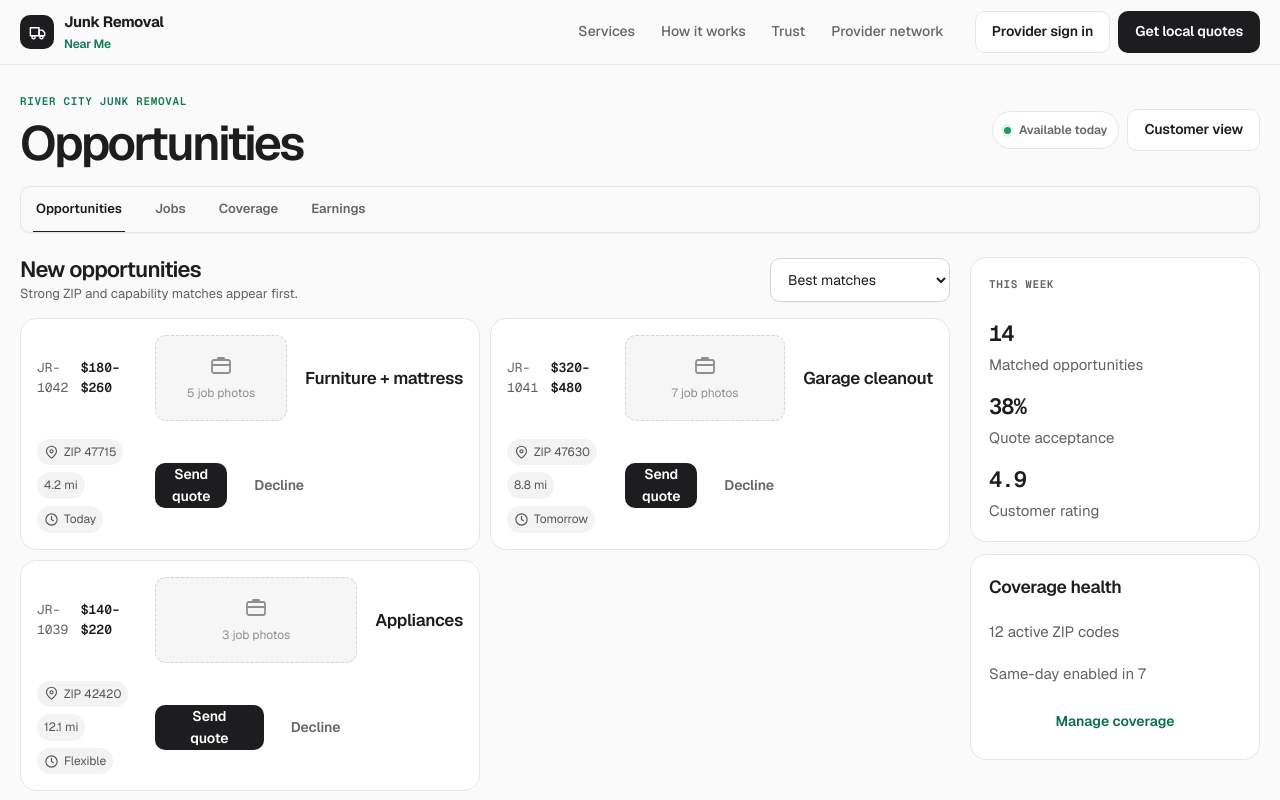
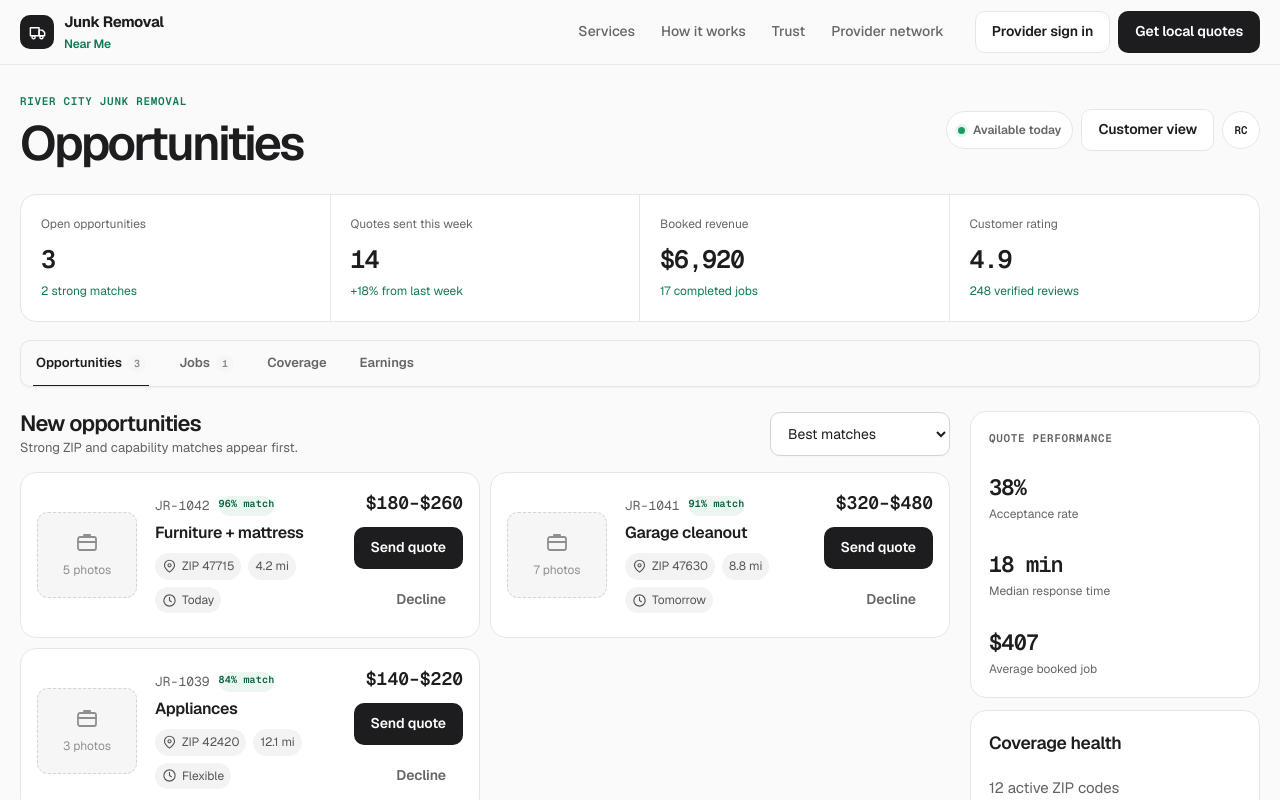
Before and after one commit to skinyanjui/junk-removal-booking, a Next.js app: page /provider/dashboard in a window 1280 px wide. Shown: the top 800 px of the page. Built offline with nearby package versions, Linux system fonts and the light colour scheme.

Commit message:
Rebuild provider experience with Geist hierarchy

```diff
--- a/components/provider-experience.tsx
+++ b/components/provider-experience.tsx
@@ -3,10 +3,11 @@
 import Link from "next/link";
 import { useState } from "react";
 import { opportunities } from "@/lib/mock-data";
-import { BriefcaseIcon, CheckIcon, ClockIcon, MapPinIcon, ShieldCheckIcon } from "@/components/icons";
+import { BriefcaseIcon, CheckIcon, ClockIcon, DollarIcon, MapPinIcon, ShieldCheckIcon, StarIcon } from "@/components/icons";
 import { Button, Card, Input } from "@/components/ui";
 
 type Opportunity = (typeof opportunities)[number];
+type DashboardTab = "Opportunities" | "Jobs" | "Coverage" | "Earnings";
 
 export function ProviderOnboarding() {
   const [step, setStep] = useState(1);
@@ -23,19 +24,69 @@ export function ProviderOnboarding() {
   }
 
   const labels = ["Business", "Coverage", "Capabilities", "Review"];
+
   return (
     <div className="provider-onboarding">
-      <div className="provider-hero"><p className="eyebrow">Provider network</p><h1>Receive jobs in the ZIP codes you choose.</h1><p className="lede">Create a trusted provider profile, set your coverage, and send clear quotes without paying for irrelevant leads.</p></div>
+      <div className="provider-hero">
+        <div><p className="eyebrow">Provider network</p><h1>Receive jobs in the ZIP codes you choose.</h1></div>
+        <p className="lede">Create a trusted provider profile, set your coverage, and send clear quotes without paying for irrelevant leads.</p>
+      </div>
+
       <div className="onboarding-layout">
-        <aside className="onboarding-steps" aria-label="Provider onboarding progress">
-          {labels.map((label, index) => <button type="button" key={label} className={step === index + 1 ? "active" : step > index + 1 ? "complete" : ""} onClick={() => setStep(index + 1)}><i>{step > index + 1 ? <CheckIcon /> : index + 1}</i>{label}</button>)}
+        <aside className="onboarding-rail">
+          <nav className="onboarding-steps" aria-label="Provider onboarding progress">
+            {labels.map((label, index) => (
+              <button type="button" key={label} className={step === index + 1 ? "active" : step > index + 1 ? "complete" : ""} onClick={() => setStep(index + 1)}>
+                <i>{step > index + 1 ? <CheckIcon /> : index + 1}</i>{label}
+              </button>
+            ))}
+          </nav>
+          <div className="onboarding-help"><b>Your settings stay editable.</b>Pause ZIP codes, change minimums, and update capabilities from the dashboard at any time.</div>
         </aside>
+
         <Card className="onboarding-card">
-          <div className="onboarding-progress"><span style={{ width: `${step * 25}%` }} /></div>
-          {step === 1 && <div className="form-stack"><p className="eyebrow">Step 1 of 4</p><h2>Tell us about your business.</h2><p className="form-intro">Use the details customers and our verification team can confirm.</p><label>Business name<Input value={business} onChange={(event) => setBusiness(event.target.value)} placeholder="River City Junk Removal" /></label><label>Business phone<Input value={phone} onChange={(event) => setPhone(event.target.value)} inputMode="tel" placeholder="(812) 555-0199" /></label><label>Business email<Input value={email} onChange={(event) => setEmail(event.target.value)} type="email" placeholder="jobs@company.com" /></label><Button disabled={!business.trim() || phone.trim().length < 7 || !email.includes("@")} onClick={() => setStep(2)}>Continue</Button></div>}
-          {step === 2 && <div className="form-stack"><p className="eyebrow">Step 2 of 4</p><h2>Choose your coverage.</h2><p className="form-intro">Only receive opportunities in active ZIP codes. You can pause an area at any time.</p><div className="zip-entry"><Input value={newZip} onChange={(event) => setNewZip(event.target.value)} onKeyDown={(event) => { if (event.key === "Enter") { event.preventDefault(); addZip(); } }} inputMode="numeric" maxLength={5} placeholder="Add ZIP code" /><Button onClick={addZip}>Add</Button></div><div className="zip-list">{zips.map((zip) => <span key={zip}>{zip}<button type="button" aria-label={`Remove ${zip}`} onClick={() => setZips((current) => current.filter((item) => item !== zip))}>×</button></span>)}</div><label className="switch-row"><input type="checkbox" defaultChecked /> Suggest nearby ZIP codes</label><div className="split-actions"><Button variant="secondary" onClick={() => setStep(1)}>Back</Button><Button disabled={!zips.length} onClick={() => setStep(3)}>Continue</Button></div></div>}
-          {step === 3 && <div className="form-stack"><p className="eyebrow">Step 3 of 4</p><h2>What jobs can you handle?</h2><p className="form-intro">These settings prevent poor matches and help customers receive more accurate quotes.</p><div className="capability-grid">{["Furniture", "Appliances", "Cleanouts", "Yard waste", "Heavy items", "Light demolition"].map((item) => <label key={item}><input type="checkbox" defaultChecked={item !== "Heavy items"} />{item}</label>)}</div><label>Minimum job value<Input defaultValue="$100" /></label><div className="split-actions"><Button variant="secondary" onClick={() => setStep(2)}>Back</Button><Button onClick={() => setStep(4)}>Continue</Button></div></div>}
-          {step === 4 && <div className="form-stack"><p className="eyebrow">Step 4 of 4</p><h2>Ready for verification.</h2><Card className="review-box"><b>{business || "Your business"}</b><span>{zips.length} active ZIP codes</span><span>{email}</span><span className="review-status"><ShieldCheckIcon /> Insurance and identity verification required before live opportunities</span></Card><Link className="button button-primary" href="/provider/dashboard">Open provider dashboard</Link><Button variant="secondary" onClick={() => setStep(3)}>Back</Button></div>}
+          <div className="onboarding-progress" aria-hidden="true"><span style={{ width: `${step * 25}%` }} /></div>
+
+          {step === 1 && (
+            <div className="form-stack">
+              <p className="eyebrow">Step 1 of 4</p><h2>Tell us about your business.</h2>
+              <p className="form-intro">Use details customers and the verification team can confirm.</p>
+              <label>Business name<Input value={business} onChange={(event) => setBusiness(event.target.value)} placeholder="River City Junk Removal" autoComplete="organization" /></label>
+              <label>Business phone<Input value={phone} onChange={(event) => setPhone(event.target.value)} inputMode="tel" placeholder="(812) 555-0199" autoComplete="tel" /></label>
+              <label>Business email<Input value={email} onChange={(event) => setEmail(event.target.value)} type="email" placeholder="jobs@company.com" autoComplete="email" /></label>
+              <Button disabled={!business.trim() || phone.trim().length < 7 || !email.includes("@")} onClick={() => setStep(2)}>Continue</Button>
+            </div>
+          )}
+
+          {step === 2 && (
+            <div className="form-stack">
+              <p className="eyebrow">Step 2 of 4</p><h2>Choose your coverage.</h2>
+              <p className="form-intro">Only receive opportunities in active ZIP codes. Pause an area without deleting it.</p>
+              <div className="zip-entry"><Input value={newZip} onChange={(event) => setNewZip(event.target.value)} onKeyDown={(event) => { if (event.key === "Enter") { event.preventDefault(); addZip(); } }} inputMode="numeric" maxLength={5} placeholder="Add ZIP code" /><Button onClick={addZip}>Add</Button></div>
+              <div className="zip-list">{zips.map((zip) => <span key={zip}>{zip}<button type="button" aria-label={`Remove ${zip}`} onClick={() => setZips((current) => current.filter((item) => item !== zip))}>×</button></span>)}</div>
+              <label className="switch-row"><input type="checkbox" defaultChecked /> Suggest nearby ZIP codes with similar drive times</label>
+              <div className="split-actions"><Button variant="secondary" onClick={() => setStep(1)}>Back</Button><Button disabled={!zips.length} onClick={() => setStep(3)}>Continue</Button></div>
+            </div>
+          )}
+
+          {step === 3 && (
+            <div className="form-stack">
+              <p className="eyebrow">Step 3 of 4</p><h2>What jobs can you handle?</h2>
+              <p className="form-intro">These settings prevent poor matches and improve quote accuracy.</p>
+              <div className="capability-grid">{["Furniture", "Appliances", "Cleanouts", "Yard waste", "Heavy items", "Light demolition"].map((item) => <label key={item}><input type="checkbox" defaultChecked={item !== "Heavy items"} />{item}</label>)}</div>
+              <label>Minimum job value<Input defaultValue="$100" inputMode="decimal" /></label>
+              <div className="split-actions"><Button variant="secondary" onClick={() => setStep(2)}>Back</Button><Button onClick={() => setStep(4)}>Continue</Button></div>
+            </div>
+          )}
+
+          {step === 4 && (
+            <div className="form-stack">
+              <p className="eyebrow">Step 4 of 4</p><h2>Ready for verification.</h2>
+              <Card className="review-box"><b>{business || "Your business"}</b><span>{zips.length} active ZIP codes</span><span>{email || "Business email required"}</span><span className="review-status"><ShieldCheckIcon /> Insurance and identity verification required before live opportunities</span></Card>
+              <Link className="button button-primary" href="/provider/dashboard">Open provider dashboard</Link>
+              <Button variant="secondary" onClick={() => setStep(3)}>Back</Button>
+            </div>
+          )}
         </Card>
       </div>
     </div>
@@ -43,12 +94,25 @@ export function ProviderOnboarding() {
 }
 
 export function ProviderDashboard() {
-  const [tab, setTab] = useState("Opportunities");
+  const [tab, setTab] = useState<DashboardTab>("Opportunities");
   const [message, setMessage] = useState("");
   const [selectedJob, setSelectedJob] = useState<Opportunity | null>(null);
   const [quoteTotal, setQuoteTotal] = useState("");
   const [quoteWindow, setQuoteWindow] = useState("Today, 4–6 PM");
-  const tabs = ["Opportunities", "Jobs", "Coverage", "Earnings"];
+
+  const tabs: { label: DashboardTab; count?: number }[] = [
+    { label: "Opportunities", count: 3 },
+    { label: "Jobs", count: 1 },
+    { label: "Coverage" },
+    { label: "Earnings" },
+  ];
+
+  const metrics = [
+    { label: "Open opportunities", value: "3", change: "2 strong matches" },
+    { label: "Quotes sent this week", value: "14", change: "+18% from last week" },
+    { label: "Booked revenue", value: "$6,920", change: "17 completed jobs" },
+    { label: "Customer rating", value: "4.9", change: "248 verified reviews" },
+  ];
 
   function notify(text: string) {
     setMessage(text);
@@ -64,18 +128,64 @@ export function ProviderDashboard() {
 
   return (
     <div className="dashboard-shell">
-      <header className="dashboard-header"><div><p className="eyebrow">River City Junk Removal</p><h1>{tab}</h1></div><div className="dashboard-actions"><span className="availability"><i /> Available today</span><Link className="button button-secondary" href="/">Customer view</Link></div></header>
-      <nav className="dashboard-tabs" aria-label="Provider dashboard sections">{tabs.map((item) => <button type="button" key={item} className={tab === item ? "active" : ""} onClick={() => setTab(item)}>{item}</button>)}</nav>
+      <header className="dashboard-header">
+        <div><p className="eyebrow">River City Junk Removal</p><h1>{tab}</h1></div>
+        <div className="dashboard-actions"><span className="availability"><i /> Available today</span><Link className="button button-secondary" href="/">Customer view</Link><span className="provider-avatar" aria-label="Provider profile">RC</span></div>
+      </header>
+
+      <section className="metric-grid" aria-label="Provider performance summary">
+        {metrics.map((metric) => <div className="metric-card" key={metric.label}><span>{metric.label}</span><strong>{metric.value}</strong><small className="positive">{metric.change}</small></div>)}
+      </section>
+
+      <nav className="dashboard-tabs" aria-label="Provider dashboard sections">
+        {tabs.map((item) => <button type="button" key={item.label} className={tab === item.label ? "active" : ""} onClick={() => setTab(item.label)}>{item.label}{item.count ? <span className="tab-count">{item.count}</span> : null}</button>)}
+      </nav>
+
       {message && <div className="toast-inline" role="status">{message}</div>}
-      {selectedJob && <Card className="quote-composer"><div><p className="eyebrow">Send quote · {selectedJob.id}</p><h2>{selectedJob.type}</h2><p>ZIP {selectedJob.zip} · {selectedJob.distance} · {selectedJob.timing}</p></div><div className="quote-composer-fields"><label>Total price<div className="input-prefix"><span>$</span><Input value={quoteTotal} onChange={(event) => setQuoteTotal(event.target.value.replace(/[^0-9]/g, ""))} inputMode="numeric" placeholder="225" /></div></label><label>Earliest pickup<select className="select" value={quoteWindow} onChange={(event) => setQuoteWindow(event.target.value)}><option>Today, 2–4 PM</option><option>Today, 4–6 PM</option><option>Tomorrow, 8–10 AM</option><option>Tomorrow, 12–2 PM</option></select></label></div><div className="split-actions"><Button disabled={!quoteTotal} onClick={submitQuote}>Submit quote</Button><Button variant="secondary" onClick={() => setSelectedJob(null)}>Cancel</Button></div></Card>}
 
-      {tab === "Opportunities" && <div className="dashboard-grid"><section><div className="section-heading compact"><div><h2>New opportunities</h2><p>Strong ZIP and capability matches appear first.</p></div><select className="select" aria-label="Filter opportunities"><option>Best matches</option><option>Nearest</option><option>Highest value</option></select></div><div className="opportunity-list">{opportunities.map((job) => <Card className="opportunity-card" key={job.id}><div className="opportunity-top"><span>{job.id}</span><b>{job.value}</b></div><div className="opportunity-visual"><BriefcaseIcon /><span>{job.photos} job photos</span></div><h3>{job.type}</h3><div className="job-meta"><span><MapPinIcon /> ZIP {job.zip}</span><span>{job.distance}</span><span><ClockIcon /> {job.timing}</span></div><div className="split-actions"><Button onClick={() => setSelectedJob(job)}>Send quote</Button><Button variant="ghost" onClick={() => notify(`${job.id} declined`)}>Decline</Button></div></Card>)}</div></section><aside><Card className="dashboard-summary"><p className="eyebrow">This week</p><strong>14</strong><span>Matched opportunities</span><strong>38%</strong><span>Quote acceptance</span><strong>4.9</strong><span>Customer rating</span></Card><Card className="dashboard-summary"><h3>Coverage health</h3><p>12 active ZIP codes</p><p>Same-day enabled in 7</p><button type="button" className="text-link" onClick={() => setTab("Coverage")}>Manage coverage</button></Card></aside></div>}
+      {selectedJob && (
+        <Card className="quote-composer">
+          <div><p className="eyebrow">Send quote · {selectedJob.id}</p><h2>{selectedJob.type}</h2><p>ZIP {selectedJob.zip} · {selectedJob.distance} · {selectedJob.timing}</p></div>
+          <div className="quote-composer-fields"><label>Total price<div className="input-prefix"><span>$</span><Input value={quoteTotal} onChange={(event) => setQuoteTotal(event.target.value.replace(/[^0-9]/g, ""))} inputMode="numeric" placeholder="225" /></div></label><label>Earliest pickup<select className="select" value={quoteWindow} onChange={(event) => setQuoteWindow(event.target.value)}><option>Today, 2–4 PM</option><option>Today, 4–6 PM</option><option>Tomorrow, 8–10 AM</option><option>Tomorrow, 12–2 PM</option></select></label></div>
+          <div className="split-actions"><Button disabled={!quoteTotal} onClick={submitQuote}>Submit quote</Button><Button variant="secondary" onClick={() => setSelectedJob(null)}>Cancel</Button></div>
+        </Card>
+      )}
 
-      {tab === "Jobs" && <div className="dashboard-grid"><section><Card className="active-job"><span className="recommendation">Confirmed</span><h2>JR-1037 · Estate cleanout</h2><p>Evansville, IN · Today, 3–5 PM</p><div className="status-actions"><Button onClick={() => notify("Trip started. Customer notified.")}>Start trip</Button><Button variant="secondary" onClick={() => notify("Customer message opened")}>Message customer</Button></div></Card></section><aside><Card className="dashboard-summary"><h3>Job workflow</h3>{["Confirmed", "En route", "Arrived", "In progress", "Complete"].map((item, index) => <span key={item} className={index === 0 ? "workflow active" : "workflow"}>{item}</span>)}</Card></aside></div>}
+      {tab === "Opportunities" && (
+        <div className="dashboard-grid">
+          <section>
+            <div className="section-heading compact"><div><h2>New opportunities</h2><p>Strong ZIP and capability matches appear first.</p></div><select className="select" aria-label="Filter opportunities"><option>Best matches</option><option>Nearest</option><option>Highest value</option></select></div>
+            <div className="opportunity-list">
+              {opportunities.map((job, index) => (
+                <Card className="opportunity-card" key={job.id}>
+                  <div className="opportunity-visual"><BriefcaseIcon /><span>{job.photos} photos</span></div>
+                  <div className="opportunity-copy"><div className="opportunity-top"><span>{job.id}</span><span className="match-pill">{["96% match", "91% match", "84% match"][index]}</span></div><h3>{job.type}</h3><div className="job-meta"><span><MapPinIcon /> ZIP {job.zip}</span><span>{job.distance}</span><span><ClockIcon /> {job.timing}</span></div></div>
+                  <div className="opportunity-value"><strong>{job.value}</strong><Button onClick={() => setSelectedJob(job)}>Send quote</Button><Button variant="ghost" onClick={() => notify(`${job.id} declined`)}>Decline</Button></div>
+                </Card>
+              ))}
+            </div>
+          </section>
+          <aside>
+            <Card className="dashboard-summary"><p className="eyebrow">Quote performance</p><div className="summary-list"><div><strong>38%</strong><span>Acceptance rate</span></div><div><strong>18 min</strong><span>Median response time</span></div><div><strong>$407</strong><span>Average booked job</span></div></div></Card>
+            <Card className="dashboard-summary"><h3>Coverage health</h3><p>12 active ZIP codes</p><p>Same-day enabled in 7</p><button type="button" className="text-link" onClick={() => setTab("Coverage")}>Manage coverage</button></Card>
+          </aside>
+        </div>
+      )}
 
-      {tab === "Coverage" && <div className="coverage-page"><div className="section-heading"><div><h2>ZIP coverage</h2><p>Pause areas without deleting your settings.</p></div><Button onClick={() => notify("ZIP search opened")}>Add ZIP codes</Button></div><div className="coverage-table" role="table"><div className="coverage-row heading" role="row"><span>ZIP</span><span>Status</span><span>Same-day</span><span>Minimum</span></div>{["47715", "47714", "47630", "42420"].map((zip, index) => <div className="coverage-row" role="row" key={zip}><b>{zip}</b><button type="button" className="status-pill" onClick={() => notify(`${zip} status toggled`)}>{index === 3 ? "Paused" : "Active"}</button><label><input type="checkbox" defaultChecked={index < 2} /> Enabled</label><span className="mono-value">${index === 0 ? 125 : 100}</span></div>)}</div></div>}
+      {tab === "Jobs" && (
+        <div className="dashboard-grid">
+          <section><Card className="active-job"><span className="recommendation">Confirmed</span><h2>JR-1037 · Estate cleanout</h2><p>Evansville, IN · Today, 3–5 PM</p><div className="status-actions"><Button onClick={() => notify("Trip started. Customer notified.")}>Start trip</Button><Button variant="secondary" onClick={() => notify("Customer message opened")}>Message customer</Button></div></Card></section>
+          <aside><Card className="dashboard-summary"><h3>Job workflow</h3>{["Confirmed", "En route", "Arrived", "In progress", "Complete"].map((item, index) => <span key={item} className={index === 0 ? "workflow active" : "workflow"}>{item}</span>)}</Card></aside>
+        </div>
+      )}
 
-      {tab === "Earnings" && <div className="dashboard-grid"><section><Card className="earnings-card"><p className="eyebrow">Available balance</p><strong>$2,840</strong><p>Next payout: Friday</p><Button onClick={() => notify("Payout details opened")}>View payout</Button></Card><Card><h2>Recent activity</h2><div className="activity-list"><span><b>JR-1034</b><i>+$425</i></span><span><b>JR-1028</b><i>+$210</i></span><span><b>JR-1022</b><i>+$185</i></span></div></Card></section><aside><Card className="dashboard-summary"><strong>$6,920</strong><span>Gross this month</span><strong>17</strong><span>Completed jobs</span><strong>$407</strong><span>Average job</span></Card></aside></div>}
+      {tab === "Coverage" && (
+        <div className="coverage-page"><div className="section-heading"><div><h2>ZIP coverage</h2><p>Pause areas without deleting your settings.</p></div><Button onClick={() => notify("ZIP search opened")}>Add ZIP codes</Button></div><div className="coverage-table" role="table"><div className="coverage-row heading" role="row"><span>ZIP</span><span>Status</span><span>Same-day</span><span>Minimum</span></div>{["47715", "47714", "47630", "42420"].map((zip, index) => <div className="coverage-row" role="row" key={zip}><b>{zip}</b><button type="button" className="status-pill" onClick={() => notify(`${zip} status toggled`)}>{index === 3 ? "Paused" : "Active"}</button><label><input type="checkbox" defaultChecked={index < 2} /> Enabled</label><span className="mono-value">${index === 0 ? 125 : 100}</span></div>)}</div></div>
+      )}
+
+      {tab === "Earnings" && (
+        <div className="dashboard-grid"><section><Card className="earnings-card"><p className="eyebrow">Available balance</p><strong>$2,840</strong><p>Next payout: Friday</p><Button onClick={() => notify("Payout details opened")}><DollarIcon /> View payout</Button></Card><Card><h2>Recent activity</h2><div className="activity-list"><span><b>JR-1034</b><i>+$425</i></span><span><b>JR-1028</b><i>+$210</i></span><span><b>JR-1022</b><i>+$185</i></span></div></Card></section><aside><Card className="dashboard-summary"><p className="eyebrow">Quality</p><div className="summary-list"><div><strong><StarIcon /> 4.9</strong><span>Customer rating</span></div><div><strong>17</strong><span>Completed jobs</span></div><div><strong>0</strong><span>Open disputes</span></div></div></Card></aside></div>
+      )}
     </div>
   );
 }
```
